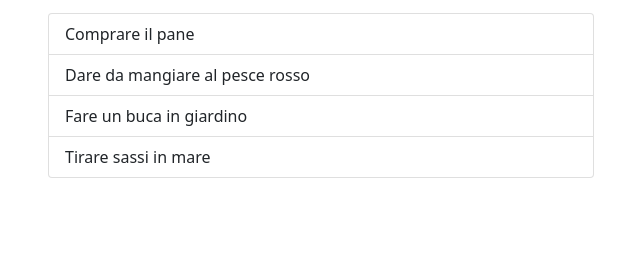
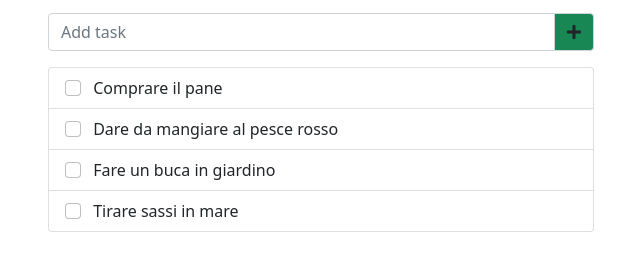
Before and after one commit to maldrek3103/vue-todolist, a plain HTML site: page index.html in a window 1280 px wide. Shown: the part 75-346 px from the top of the page, without its empty margins (319-959 px from the left). Drawn offline with nearby package versions, Linux system fonts and the light colour scheme.

Commit message:
added text input and checkbox

```diff
--- a/css/style.css
+++ b/css/style.css
@@ -0,0 +1,3 @@
+.clickable{
+    cursor: pointer;
+}
--- a/index.html
+++ b/index.html
@@ -1,3 +1,6 @@
+</html>
+
+
 <!DOCTYPE html>
 <html lang="en">
 
@@ -7,6 +10,9 @@
     <meta name="viewport" content="width=device-width, initial-scale=1.0">
     <link href="https://cdn.jsdelivr.net/npm/bootstrap@5.0.1/dist/css/bootstrap.min.css" rel="stylesheet"
         integrity="sha384-+0n0xVW2eSR5OomGNYDnhzAbDsOXxcvSN1TPprVMTNDbiYZCxYbOOl7+AMvyTG2x" crossorigin="anonymous">
+    <link rel='stylesheet' href='https://cdnjs.cloudflare.com/ajax/libs/font-awesome/5.9.0/css/all.min.css'
+        integrity='sha512-q3eWabyZPc1XTCmF+8/LuE1ozpg5xxn7iO89yfSOd5/oKvyqLngoNGsx8jq92Y8eXJ/IRxQbEC+FGSYxtk2oiw=='
+        crossorigin='anonymous' />
     <link rel="stylesheet" href="./css/style.css">
     <script src="https://cdn.jsdelivr.net/npm/vue@2/dist/vue.js"></script>
     <title>Document</title>
@@ -27,10 +33,19 @@
         <main>
             <div class="container">
                 <div class="row">
+                    <div class="col-6 offset-3 input-group w-50 mb-3">
+                        <input type="text" class="form-control" placeholder="Add task" aria-label="Add task"
+                            aria-describedby="basic-addon1">
+                        <span class="input-group-text bg-success clickable" id="basic-addon1"><i
+                                class="fas fa-plus"></i></span>
+                    </div>
                     <div class="col-6 offset-3 d-flex align-items-center">
+                        <ul class="list-group w-100">
+                            <li v-for="todo in todos" class="list-group-item">
+                                <input class="form-check-input me-2" type="checkbox" value="" id="flexCheckDefault">
+                                <span>{{ todo.text }}</span>
 
-                        <ul class="list-group w-100">
-                            <li v-for="todo in todos" class="list-group-item"> {{ todo.text }}</li>
+                            </li>
                         </ul>
                     </div>
                 </div>
```
